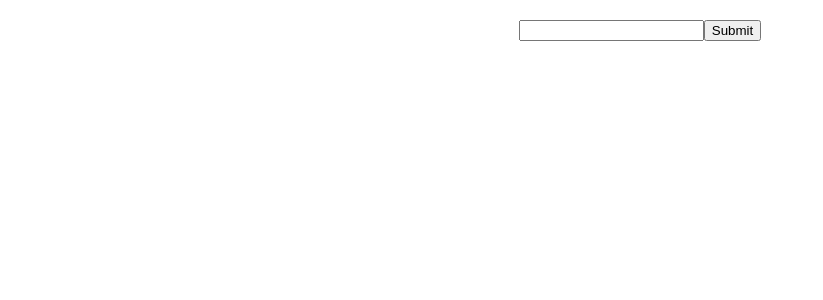
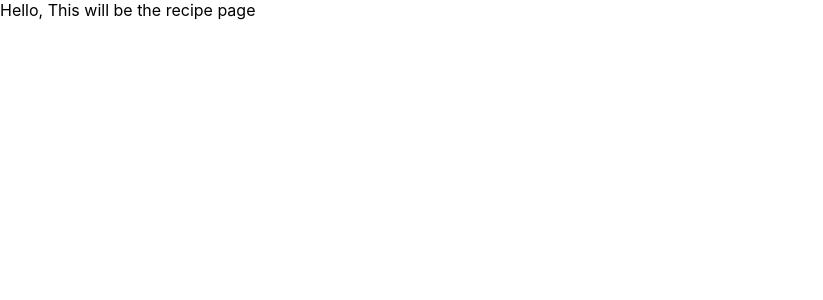
Before and after one commit to Jvaz0715/recipe-frontend, a React (Create React App) app: page /recipe-detail/1 in a window 1280 px wide. Shown: the top 300 px of the page, without its empty margins (0-823 px from the left). Built offline with nearby package versions, Linux system fonts and the light colour scheme.

Commit message:
sets up multiple page capabilities. We can now go to recipe, than search and get a display of 20 recipes. We can then click on each recipe that will take us to the recipe detail page. Still need to build out recipe detail page

```diff
--- a/src/App.js
+++ b/src/App.js
@@ -1,5 +1,6 @@
 import React, { Component } from 'react';
-import Recipe from "./components/Recipe/Recipe";
+
+import MainRouter from "./MainRouter";
 import "./App.css";
 
 export class App extends Component {
@@ -8,7 +9,7 @@ export class App extends Component {
   render() {
     return (
       <div>
-        <Recipe />
+        <MainRouter />
       </div>
     )
   }
--- /dev/null
+++ b/src/MainRouter.js
@@ -0,0 +1,36 @@
+import React from "react";
+import { BrowserRouter as Router, Route } from "react-router-dom";
+
+// bring in the components that will need routes using react-router-dom
+
+import Recipe from "./components/Recipe/Recipe";
+import RecipeDetail from "./components/Recipe/RecipeDetail";
+
+const MainRouter = (/*props will go here once we make private routes. props will be coming from App.js */) => {
+    //in here we make a <Router> Which will encompass the routes, and later the private routes, to get to our componenets</Router>
+    // Router comes in from react-router-dom
+    return (
+        <Router>
+
+            <Route
+                exact path="/" component={Recipe}
+            />
+            {/* for now we make a public route to Recipe, later we change to private to make users signup for app */}
+            <Route
+                exact path="/recipe" component={Recipe}
+            />
+
+            {/* for now we make a public route to RecipeDetail(targets single recipe), later we change to private to make users signup for app */}
+            <Route
+                exact path="/recipe-detail/:recipeLabel" component={RecipeDetail}
+            />
+
+        </Router>
+    )
+
+}
+
+export default MainRouter;
+
+// we will export MainRouter to App.js for use. Right now it doesnt make sense to have a mainrouter because we are making our links public for testing purposes;
+    //however as we make our page an auth page, we will need to do our private router stuff here
--- a/src/components/Recipe/Recipe.js
+++ b/src/components/Recipe/Recipe.js
@@ -1,5 +1,7 @@
 import React, { Component } from 'react';
 import axios from "axios";
+
+import { Link } from "react-router-dom";
 
 import RecipeList from "./RecipeList";
 import "./Recipe.css";
--- a/src/components/Recipe/RecipeDetail.js
+++ b/src/components/Recipe/RecipeDetail.js
@@ -0,0 +1,16 @@
+import React, { Component } from 'react';
+
+
+export class RecipeDetail extends Component {
+    render() {
+        return (
+            <div>
+                Hello, This will be the recipe page
+            </div>
+        )
+    }
+}
+
+export default RecipeDetail;
+
+// We are going to export RecipeDetail that will be used in our Main Router
--- a/src/components/Recipe/RecipeList.js
+++ b/src/components/Recipe/RecipeList.js
@@ -1,14 +1,23 @@
-// import React, { Component } from 'react';
-// import { Link } from "react-router-dom";
+import React from 'react';
+import { Link } from "react-router-dom";
 
-
+// Using the props we passed into <RecipeList /> in Recipe.js,
+// we map through the props.recipeHitsArray, and create individual "cards" that include:
+    // -recipe image
+    //-recipe name
+    // -
 function RecipeList(props) {
-
     return props.recipeHitsArray.map((item) => {
         return (
             <div
                 key={props.recipeHitsArray.indexOf(item)}
                 style={{ width: 300, height: 300, display: "flex", flexDirection:"column", margin: "30px"}}
+            >
+                {/* we are going to use Link here, and create the route/router in our main server. A link CANNOT be used without or outside a router  */}
+                <Link
+                    to={{
+                        pathname: `/recipe-detail/${item.recipe.label}`
+                    }}
                 >
                     <div>
                         <img src={item.recipe.image} alt={item.recipe.label}/>
@@ -17,6 +26,8 @@ function RecipeList(props) {
                         {item.recipe.label}
                     </div>
 
+                </Link>
+
             </div>
         )
     })
@@ -24,6 +35,6 @@ function RecipeList(props) {
 
 export default RecipeList;
 
-
-//how to get the image
-// props.recipeHitsArray[0].recipe.image
+// RecipeList is exported and will be used in the Recipe.js file. In Recipe.js we use RecipeList as a component
+//anything from Recipe.js we want to now use in RecipeList can be used as a prop here
+    // for Example
```
Lines whose indentation alone changed are shown as unchanged.
